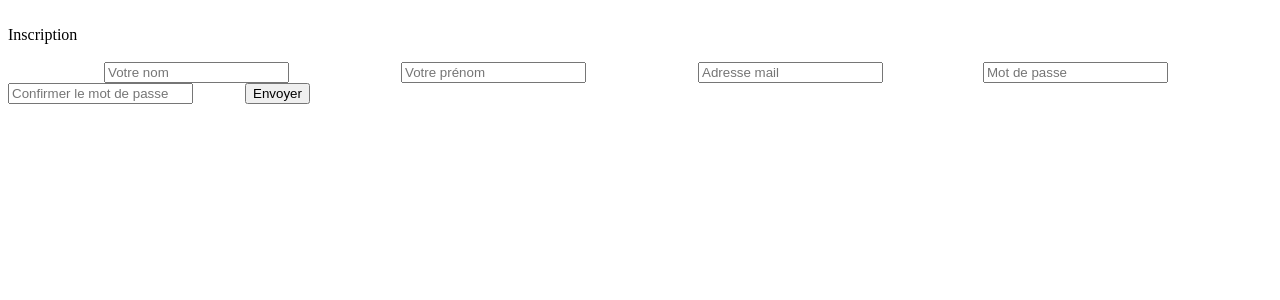
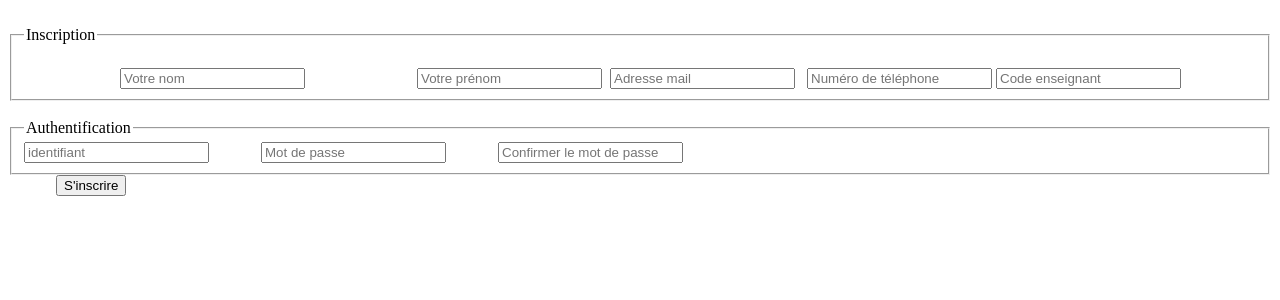
Before and after one commit to LoicTomatot/GeoWorld, a PHP site: page /vues/register.php in a window 1280 px wide. Shown: the top 300 px of the page. Run offline with PHP 8.4, Linux system fonts and the light colour scheme.

Commit message:
modif inscription
commit

```diff
--- a/vues/register.php
+++ b/vues/register.php
@@ -7,18 +7,30 @@
         <title>Inscription</title>
     </head>
     <body>
-        <div>Inscription</div>
+        <fieldset>
+        <legend>Inscription</legend>
         <form method="post">
 
             <input type="text" placeholder="Votre nom" name="nom" value="<?php if(isset($nom)){ echo $nom; }?>" required>
 
             <input type="text" placeholder="Votre prénom" name="prenom" value="<?php if(isset($prenom)){ echo $prenom; }?>" required>
 
-            <input type="email" placeholder="Adresse mail" name="mail" value="<?php if(isset($mail)){ echo $mail; }?>" required>
+            <input type="email" placeholder="Adresse mail" name="mail" value="<?php if(isset($mail)){ echo $mail; }?>" required>
+
+            <input type="text" placeholder="Numéro de téléphone" name="tel" value="<?php if(isset($tel)){ echo $tel; }?>" required>
+
+            <input type="text" placeholder="Code enseignant" name="code" value="<?php if(isset($code)){ echo $code; }?>" required>
+       </fieldset>
+
+        <fieldset>
+        	<legend>Authentification</legend>
+            <input type="identifiant" placeholder="identifiant" name="identifiant" value="<?php if(isset($identifiant)){ echo $identifiant; }?>" required>
 
             <input type="password" placeholder="Mot de passe" name="mdp" value="<?php if(isset($mdp)){ echo $mdp; }?>" required>
             <input type="password" placeholder="Confirmer le mot de passe" name="confmdp" required>
-            <button type="submit" name="inscription">Envoyer</button>
+       </fieldset>
+
+            <button type="submit" name="inscription">S'inscrire</button>
         </form>
     </body>
 </html>
```
Also changed, not shown: css/custom.css (line endings or trailing spaces).
